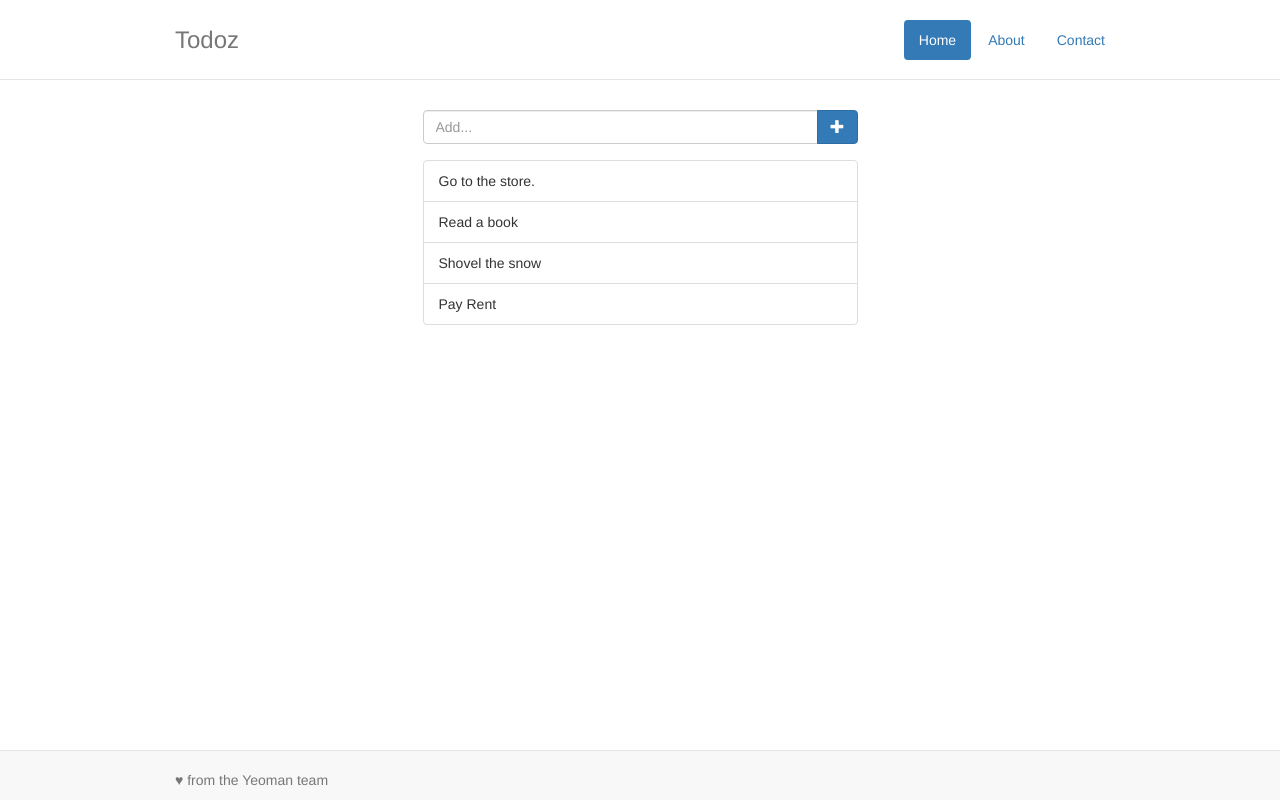
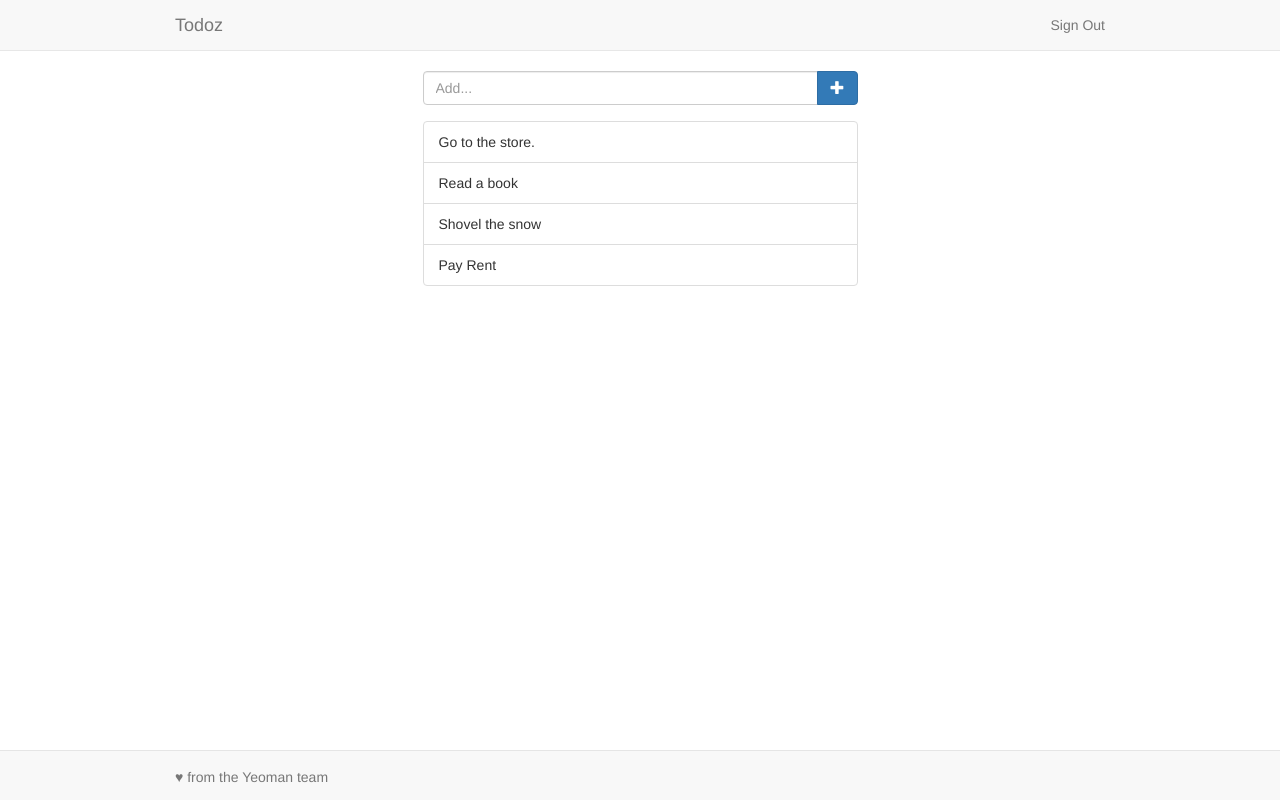
Before and after one commit to ermainz/Todoz, a website: page app/index.html in a window 1280 px wide. Drawn offline with nearby package versions, Linux system fonts and the light colour scheme; files that its build step writes are made by us from their sources.

Commit message:
Changed header to use bootstrap navbar-default

```diff
--- a/app/index.html
+++ b/app/index.html
@@ -26,16 +26,16 @@
       <p class="browserupgrade">You are using an <strong>outdated</strong> browser. Please <a href="http://browsehappy.com/">upgrade your browser</a> to improve your experience.</p>
     <![endif]-->
 
-    <div class="header">
+    <nav class="navbar navbar-default navbar-static-top">
       <div class="container">
-        <ul class="nav nav-pills navbar-right">
-          <li class="active"><a href="#">Home</a></li>
-          <li><a href="#">About</a></li>
-          <li><a href="#">Contact</a></li>
+        <div class="navbar-header">
+          <a class="navbar-brand" href="#">Todoz</a>
+        </div>
+        <ul class="nav navbar-nav navbar-right">
+            <li><a href="#">Sign Out</a></li>
         </ul>
-        <h3 class="text-muted">Todoz</h3>
       </div>
-    </div>
+    </nav>
 
     <div class="container">
       <div class="new-item-form col-md-6 col-md-offset-3">
--- a/app/styles/main.css
+++ b/app/styles/main.css
@@ -7,7 +7,6 @@
 
 /* Space out content a bit */
 body {
-  padding-top: 20px;
   padding-bottom: 20px;
 }
 
@@ -34,7 +33,7 @@ body {
 
 /* Custom page footer */
 .footer {
-  padding-top: 19px;
+  padding-top: 16px;
   color: #777;
   border-top: 1px solid #e5e5e5;
 }
```
